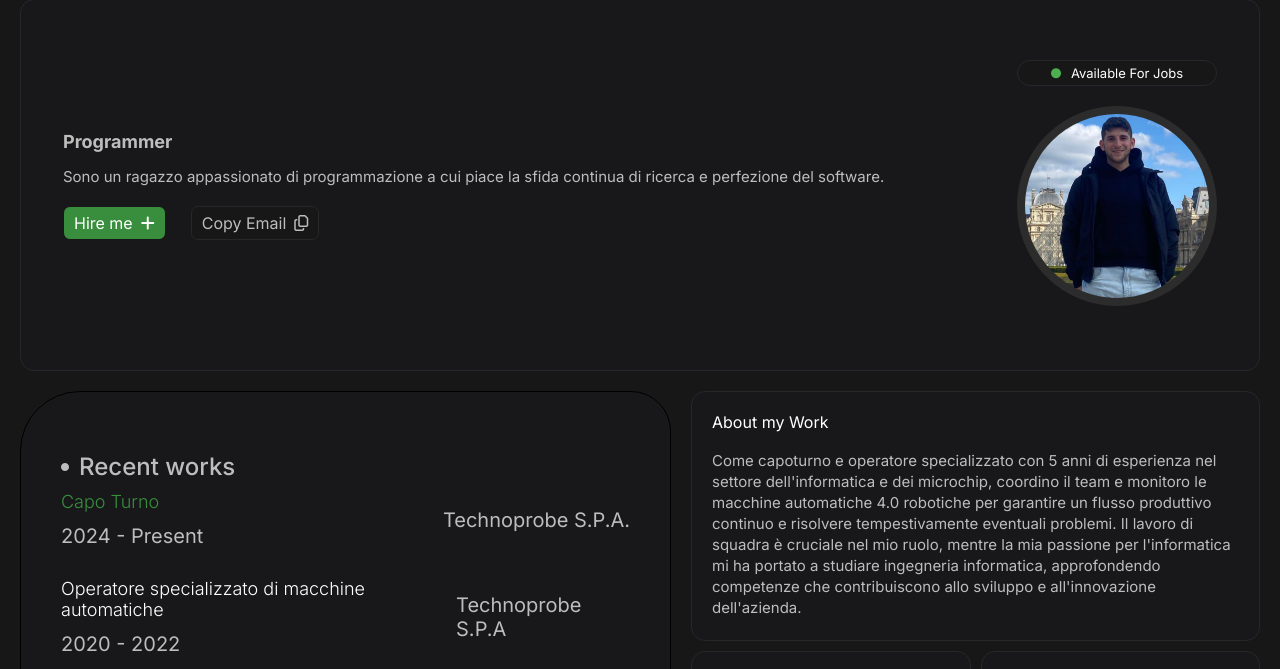
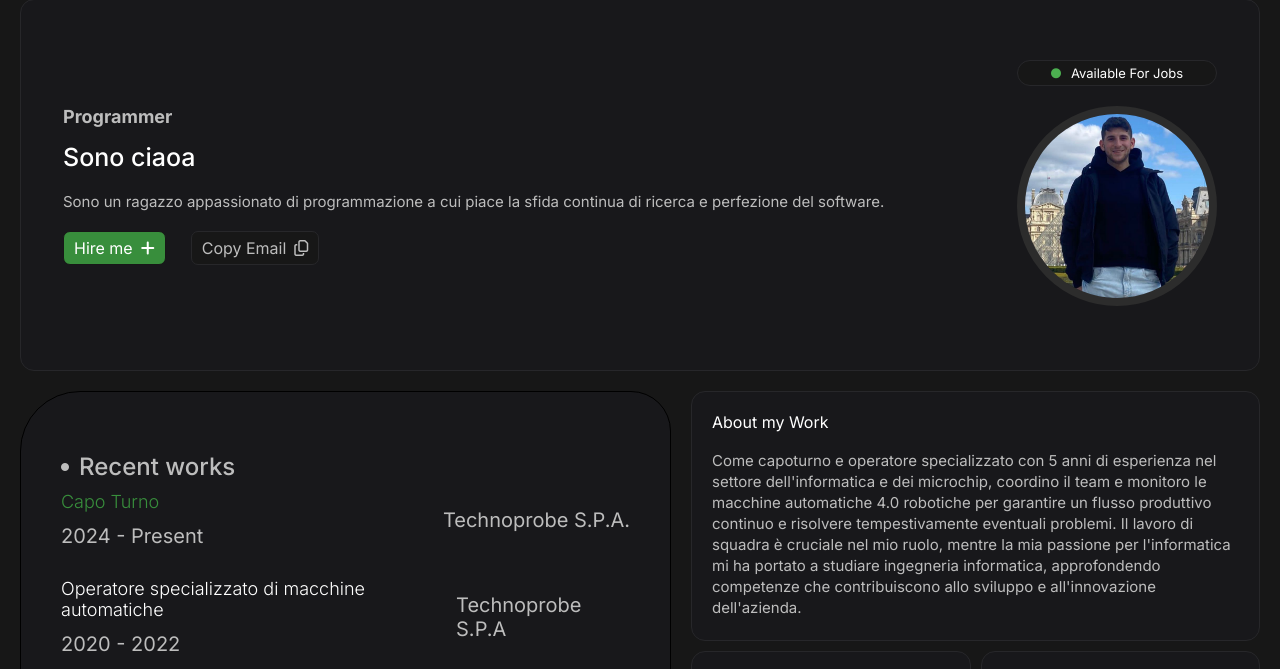
Before and after one commit to Lucacoronaa/lucacoronaa.github.io, a plain HTML site: page index.html in a window 1280 px wide. Shown: the part 105-774 px from the top of the page. Drawn offline with Linux system fonts and the light colour scheme.

Commit message:
Update index.html

```diff
--- a/index.html
+++ b/index.html
@@ -23,6 +23,7 @@
         <div class="left">
             <h3>Programmer</h3>
             <div class="info">
+                <h2>Sono ciaoa</h2>
                 <p>Sono un ragazzo appassionato di programmazione a cui piace la sfida continua di ricerca e perfezione del software.</p>
                 <div class="buttons">
                     <button class="hire">
```
